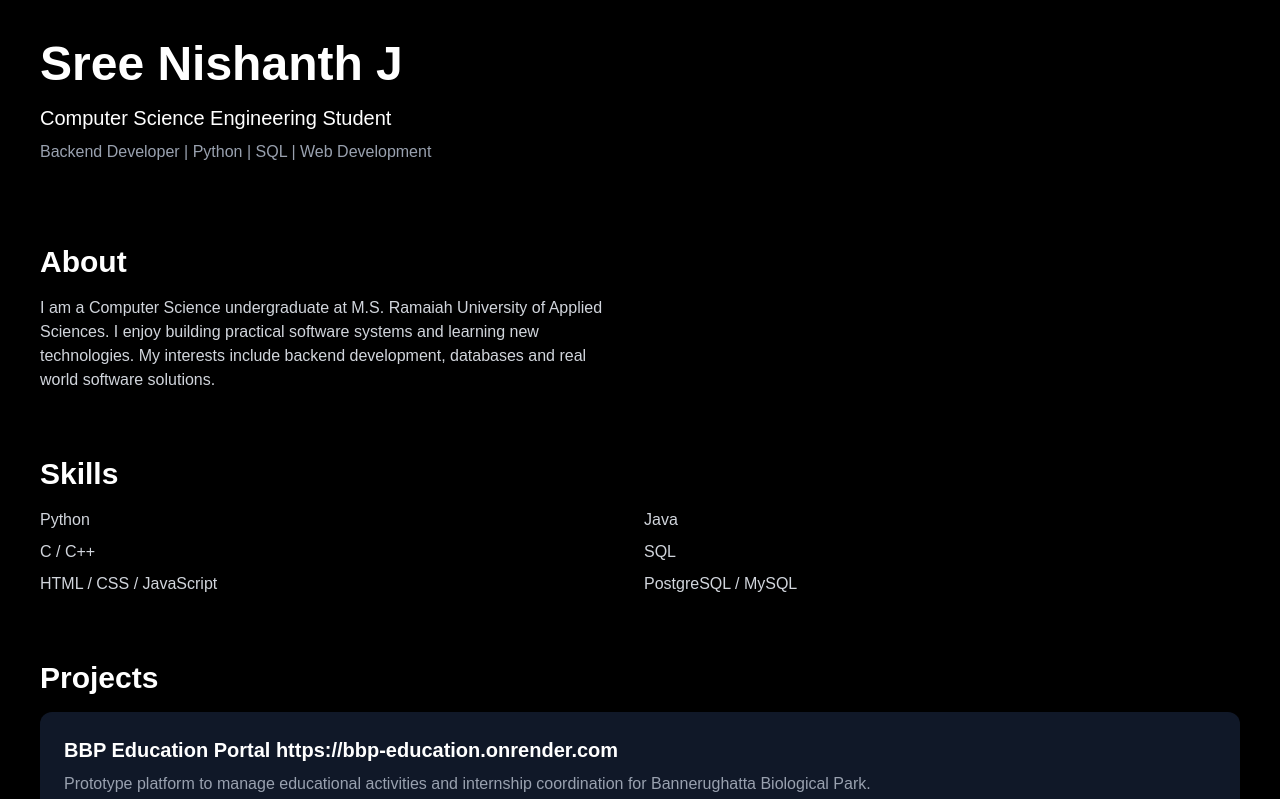
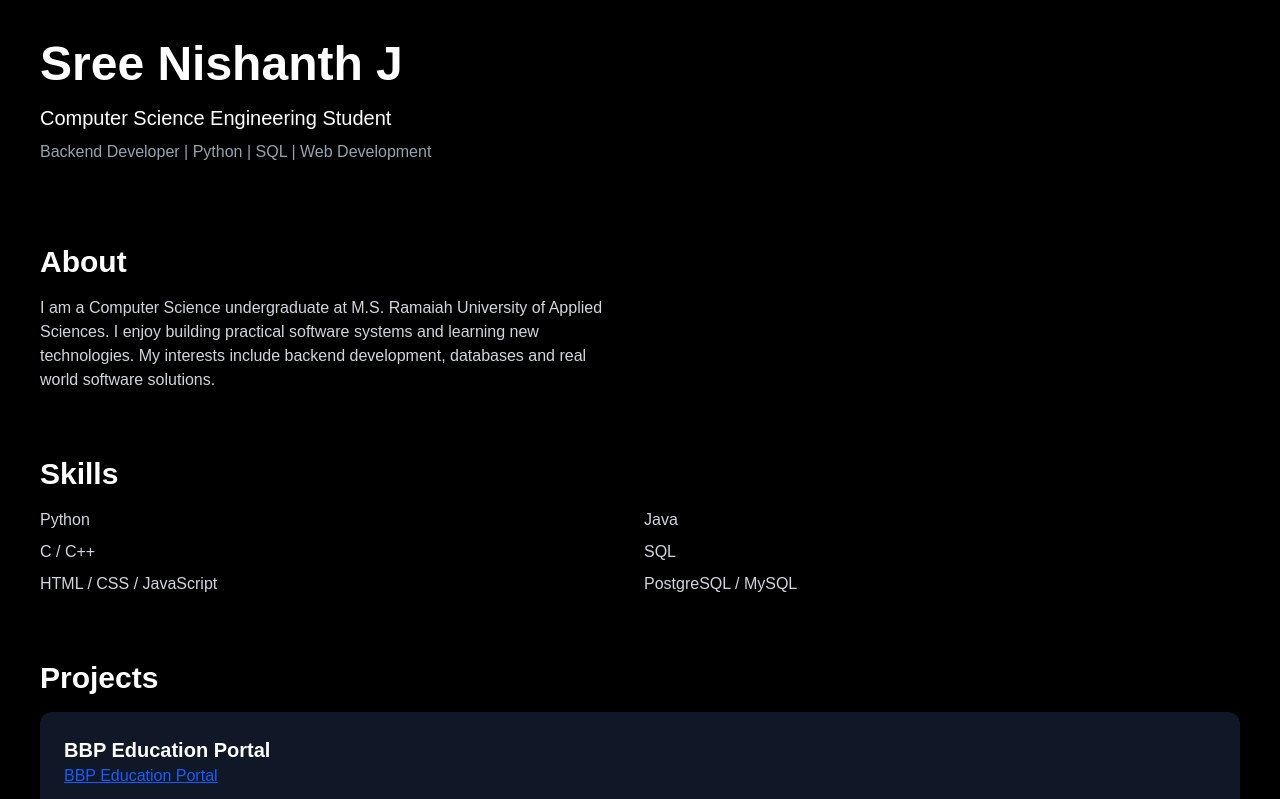
Before and after one commit to nishanthjavahar/portfolio, a Next.js app: page / in a window 1280 px wide. Shown: the top 799 px of the page. Built offline with nearby package versions, Linux system fonts and the light colour scheme.

Commit message:
fixed clickable project link

```diff
--- a/app/page.tsx
+++ b/app/page.tsx
@@ -37,7 +37,15 @@ export default function Home() {
       <section className="mb-16">
         <h2 className="text-3xl font-semibold mb-4">Projects</h2>
         <div className="bg-gray-900 p-6 rounded-xl">
-          <h3 className="text-xl font-bold">BBP Education Portal https://bbp-education.onrender.com  </h3>
+          <h3 className="text-xl font-bold">BBP Education Portal</h3>
+          <a
+  href="https://bbp-education.onrender.com"
+  target="_blank"
+  rel="noopener noreferrer"
+  className="text-blue-600 underline"
+>
+  BBP Education Portal
+</a>
           <p className="text-gray-400 mt-2">
             Prototype platform to manage educational activities and
             internship coordination for Bannerughatta Biological Park.
```
